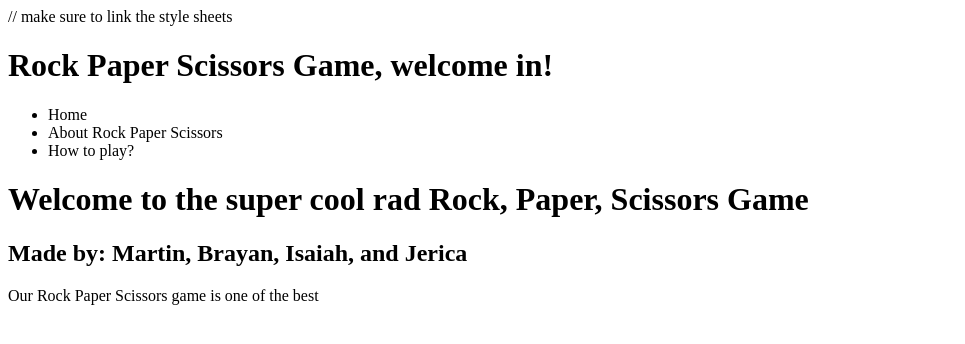
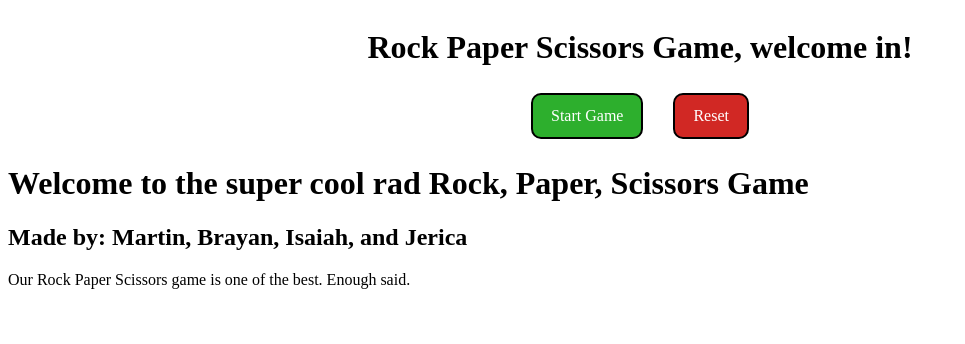
Before and after one commit to justnoted/RockPaperScissors, a Python web app: template templates/index.html in a window 1280 px wide. Shown: the top 344 px of the page, without its empty margins (0-965 px from the left). Run offline with Jinja, Linux system fonts and the light colour scheme; the template is opened without the code that fills it, so the values that code supplies are empty.

Commit message:
Updated layout.html, added CSS, changed index.html title

```diff
--- /dev/null
+++ b/static/css/layout.css
@@ -0,0 +1,35 @@
+header {
+    display: flex;
+    flex-direction: column;
+    align-items: center;
+}
+
+nav {
+    display: flex;
+    flex-direction: row;
+}
+
+nav a {
+    padding: 12px 18px;
+    margin: 5px 15px;
+    border: 2px solid #000;
+    border-radius: 10px;
+    text-decoration: none;
+    color: #FFF;
+}
+
+nav a:first-child {
+    background-color: #2daf2d;
+}
+
+nav a:first-child:hover {
+    background-color: #1e751e;
+}
+
+nav a:nth-child(2) {
+    background-color: #d12824;
+}
+
+nav a:nth-child(2):hover {
+    background-color: #871b18;
+}
--- a/templates/index.html
+++ b/templates/index.html
@@ -2,7 +2,7 @@
 <html lang="en">
 <head>
     <meta charset="UTF-8">
-    <title>Title</title>
+    <title>Rock, Paper, Scissors, Jarrett.</title>
 </head>
 <body>
     {% extends "layout.html" %}
--- a/templates/layout.html
+++ b/templates/layout.html
@@ -2,29 +2,23 @@
 <html lang="en">
 <head>
     <meta charset="UTF-8">
-    <title>Title</title>
-    // make sure to link the style sheets
+    <title>Layout</title>
+    <link rel="stylesheet" href="../static/css/layout.css">
 </head>
 <body>
     <header>
     <h1>Rock Paper Scissors Game, welcome in!</h1>
     <nav>
-        <ul>
-            <li>Home</li>
-            <li>About Rock Paper Scissors</li>
-            <li>How to play?</li>
-        </ul>
+        <a href="#">Start Game</a>
+        <a href="index.html">Reset</a>
     </nav>
-        <nav>
-
-        </nav>
     </header>
 
     {% block content %}
     {% endblock %}
 
     <footer>
-        <p>Our Rock Paper Scissors game is one of the best</p>
+        <p>Our Rock Paper Scissors game is one of the best. Enough said.</p>
     </footer>
 </body>
 </html>
```
